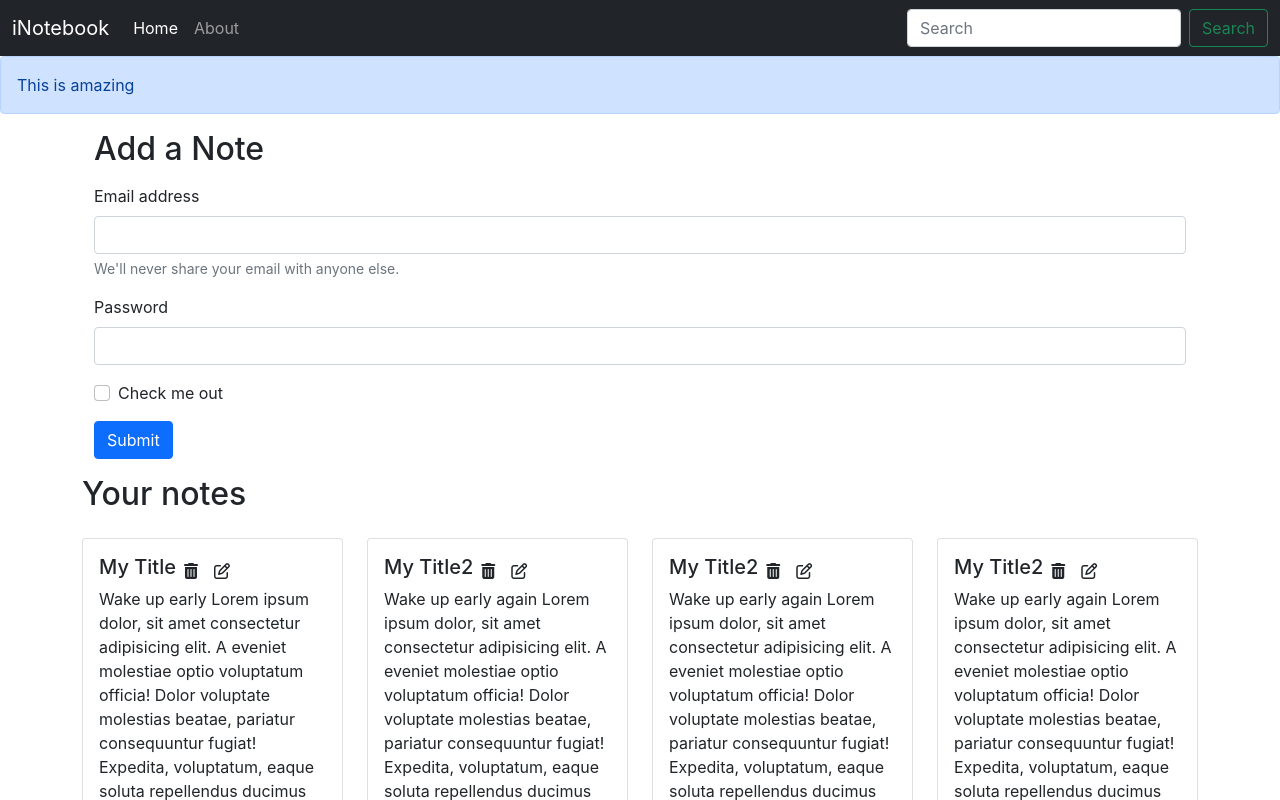
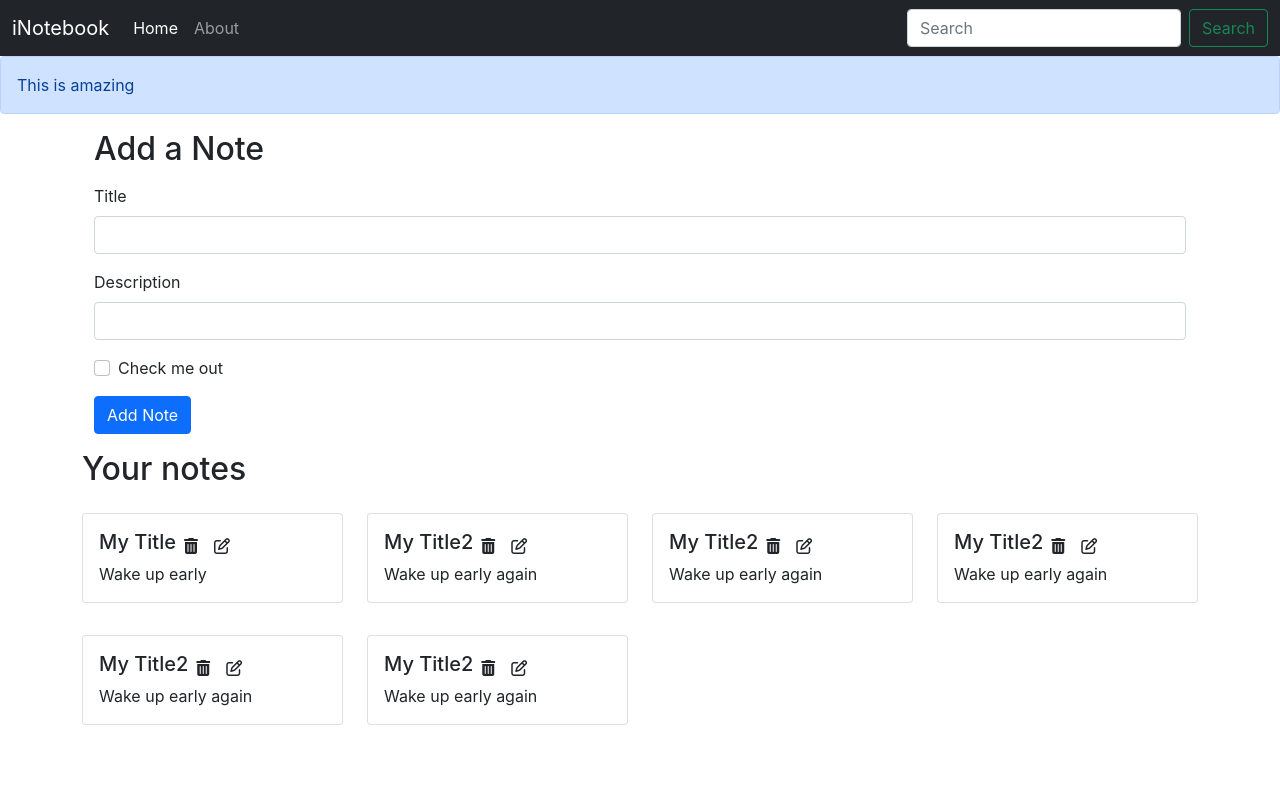
Before and after one commit to priyanshu938/MyNotebook, a React (Create React App) app: page / in a window 1280 px wide. Shown: the top 800 px of the page. Built offline with nearby package versions, Linux system fonts and the light colour scheme.

Commit message:
add note and edit note functionality added in frontend

```diff
--- /dev/null
+++ b/src/components/AddNote.js
@@ -0,0 +1,63 @@
+import React, { useContext, useState } from "react";
+import noteContext from "../context/notes/noteContext";
+
+const AddNote = () => {
+  const context = useContext(noteContext);
+  const { addNote } = context;
+
+  const [note, setNote] = useState({ title: "", description: "", tag: "default" });
+  const handleClick = (e) => {
+      e.preventDefault();
+    addNote(note.title,note.description,note.tag);
+  };
+  const onChange = (e) => {
+    setNote({ ...note, [e.target.name]: e.target.value });
+  };
+  return (
+    <div className="container my-3">
+      <h2>Add a Note</h2>
+      <form className="my-3">
+        <div className="mb-3">
+          <label htmlFor="title" className="form-label">
+            Title
+          </label>
+          <input
+            type="text"
+            className="form-control"
+            id="title"
+            name="title"
+            aria-describedby="emailHelp"
+            onChange={onChange}
+          />
+        </div>
+        <div className="mb-3">
+          <label htmlFor="description" className="form-label">
+            Description
+          </label>
+          <input
+            type="text"
+            className="form-control"
+            id="description"
+            name="description"
+            onChange={onChange}
+          />
+        </div>
+        <div className="mb-3 form-check">
+          <input
+            type="checkbox"
+            className="form-check-input"
+            id="exampleCheck1"
+          />
+          <label className="form-check-label" htmlFor="exampleCheck1">
+            Check me out
+          </label>
+        </div>
+        <button type="submit" className="btn btn-primary" onClick={handleClick}>
+          Add Note
+        </button>
+      </form>
+    </div>
+  );
+};
+
+export default AddNote;
--- a/src/components/Alert.js
+++ b/src/components/Alert.js
@@ -3,7 +3,7 @@
 export const Alert = ({ message }) => {
   return (
     <div>
-      <div class="alert alert-primary" role="alert">
+      <div className="alert alert-primary" role="alert">
         {message}
       </div>
     </div>
--- a/src/components/Home.js
+++ b/src/components/Home.js
@@ -1,50 +1,9 @@
 import React from "react";
 import Notes from "./Notes";
+
 export const Home = () => {
   return (
     <div>
-      <div className="container my-3">
-        <h2>Add a Note</h2>
-        <form className="my-3">
-          <div className="mb-3">
-            <label htmlFor="exampleInputEmail1" className="form-label">
-              Email address
-            </label>
-            <input
-              type="email"
-              className="form-control"
-              id="exampleInputEmail1"
-              aria-describedby="emailHelp"
-            />
-            <div id="emailHelp" className="form-text">
-              We'll never share your email with anyone else.
-            </div>
-          </div>
-          <div className="mb-3">
-            <label htmlFor="exampleInputPassword1" className="form-label">
-              Password
-            </label>
-            <input
-              type="password"
-              className="form-control"
-              id="exampleInputPassword1"
-            />
-          </div>
-          <div className="mb-3 form-check">
-            <input
-              type="checkbox"
-              className="form-check-input"
-              id="exampleCheck1"
-            />
-            <label className="form-check-label" htmlFor="exampleCheck1">
-              Check me out
-            </label>
-          </div>
-          <button type="submit" className="btn btn-primary">
-            Submit
-          </button>
-        </form>
-      </div>
       <Notes />
     </div>
   );
--- a/src/components/Navbar.js
+++ b/src/components/Navbar.js
@@ -1,11 +1,8 @@
-import React,{useEffect} from "react";
-import { Link,useLocation } from "react-router-dom";
+import React from "react";
+import { Link, useLocation } from "react-router-dom";
 
 const Navbar = () => {
   let location = useLocation();
-  useEffect(() => {
-    console.log(location.pathname)
-  }, [location]);
   return (
     <div>
       <nav className="navbar navbar-expand-lg navbar-dark bg-dark">
@@ -27,12 +24,23 @@
           <div className="collapse navbar-collapse" id="navbarSupportedContent">
             <ul className="navbar-nav me-auto mb-2 mb-lg-0">
               <li className="nav-item">
-                <Link className={`nav-link ${location.pathname==="/"? "active":""}`}aria-current="page" to="/">
+                <Link
+                  className={`nav-link ${
+                    location.pathname === "/" ? "active" : ""
+                  }`}
+                  aria-current="page"
+                  to="/"
+                >
                   Home
                 </Link>
               </li>
               <li className="nav-item">
-                <Link className={`nav-link ${location.pathname==="/about"? "active":""}`} to="/about">
+                <Link
+                  className={`nav-link ${
+                    location.pathname === "/about" ? "active" : ""
+                  }`}
+                  to="/about"
+                >
                   About
                 </Link>
               </li>
--- a/src/components/Noteitem.js
+++ b/src/components/Noteitem.js
@@ -1,21 +1,20 @@
-import React from "react";
-
-const Noteitem = ({ note }) => {
+import React, { useContext, useState } from "react";
+import noteContext from "../context/notes/noteContext";
+const Noteitem = (props) => {
+  const context = useContext(noteContext);
+const {deleteNote}=context;
+const {note}=props;
   return (
     <div className="col-md-3">
       <div className="card my-3">
         <div className="card-body">
           <div className="d-flex align-items-center">
             <h5 className="card-title">{note.title}</h5>
-            <i className="fa-solid fa-trash-alt mx-2"></i>
+            <i className="fa-solid fa-trash-alt mx-2" onClick={()=>{deleteNote(note._id)}}></i>
             <i className="far fa-edit mx-2"></i>
           </div>
           <p className="card-text">
-            {note.description} Lorem ipsum dolor, sit amet consectetur
-            adipisicing elit. A eveniet molestiae optio voluptatum officia!
-            Dolor voluptate molestias beatae, pariatur consequuntur fugiat!
-            Expedita, voluptatum, eaque soluta repellendus ducimus accusantium
-            reiciendis voluptatem, similique totam doloremque vel.
+            {note.description}
           </p>
         </div>
       </div>
--- a/src/components/Notes.js
+++ b/src/components/Notes.js
@@ -1,16 +1,20 @@
 import React, { useContext } from "react";
 import noteContext from "../context/notes/noteContext";
-import NoteItem from "./Noteitem"
+import AddNote from "./AddNote";
+import NoteItem from "./Noteitem";
 const Notes = () => {
   const context = useContext(noteContext);
-  const { notes, setNotes } = context;
+  const { notes } = context;
   return (
-    <div className="row my-3">
-      <h2>Your notes</h2>
-      {notes.map((note) => {
-        return<NoteItem key={note._id} note={note}/>;
-      })}
-    </div>
+    <>
+      <AddNote />
+      <div className="row my-3">
+        <h2>Your notes</h2>
+        {notes.map((note) => {
+          return <NoteItem key={note._id} note={note} />;
+        })}
+      </div>
+    </>
   );
 };
 
--- a/src/context/notes/NoteState.js
+++ b/src/context/notes/NoteState.js
@@ -1,69 +1,99 @@
-import NoteContext from "./noteContext"
-import { useState } from 'react';
+import NoteContext from "./noteContext";
+import { useState } from "react";
 
-const NoteState=(props)=>{
-    const notesInitial=[
+const NoteState = (props) => {
+  const notesInitial = [
     {
-          "_id": "6251bc154bacd3ff9647316d9",
-          "user": "6249ecf5e22a7ecb5e31eb03",
-          "title": "My Title",
-          "description": "Wake up early",
-          "tag": "personal",
-          "date": "2022-04-09T17:02:13.791Z",
-          "__v": 0
+      _id: "6251bc154bacd3ff9647316d9",
+      user: "6249ecf5e22a7ecb5e31eb03",
+      title: "My Title",
+      description: "Wake up early",
+      tag: "personal",
+      date: "2022-04-09T17:02:13.791Z",
+      __v: 0,
     },
     {
-          "_id": "6251bc204bacdff9447316db",
-          "user": "6249ecf5e22a7ecb5e31eb03",
-          "title": "My Title2",
-          "description": "Wake up early again",
-          "tag": "personal",
-          "date": "2022-04-09T17:02:24.280Z",
-          "__v": 0
+      _id: "6251bc204bacdff9447316db",
+      user: "6249ecf5e22a7ecb5e31eb03",
+      title: "My Title2",
+      description: "Wake up early again",
+      tag: "personal",
+      date: "2022-04-09T17:02:24.280Z",
+      __v: 0,
     },
 
     {
-          "_id": "6251bc204bacdff96473516db",
-          "user": "6249ecf5e22a7ecb5e31eb03",
-          "title": "My Title2",
-          "description": "Wake up early again",
-          "tag": "personal",
-          "date": "2022-04-09T17:02:24.280Z",
-          "__v": 0
+      _id: "6251bc204bacdff96473516db",
+      user: "6249ecf5e22a7ecb5e31eb03",
+      title: "My Title2",
+      description: "Wake up early again",
+      tag: "personal",
+      date: "2022-04-09T17:02:24.280Z",
+      __v: 0,
     },
     {
-          "_id": "6251bc204bacdff96747316db",
-          "user": "6249ecf5e22a7ecb5e31eb03",
-          "title": "My Title2",
-          "description": "Wake up early again",
-          "tag": "personal",
-          "date": "2022-04-09T17:02:24.280Z",
-          "__v": 0
+      _id: "6251bc204bacdff96747316db",
+      user: "6249ecf5e22a7ecb5e31eb03",
+      title: "My Title2",
+      description: "Wake up early again",
+      tag: "personal",
+      date: "2022-04-09T17:02:24.280Z",
+      __v: 0,
     },
     {
-          "_id": "6251bc204bacdff96472316db",
-          "user": "6249ecf5e22a7ecb5e31eb03",
-          "title": "My Title2",
-          "description": "Wake up early again",
-          "tag": "personal",
-          "date": "2022-04-09T17:02:24.280Z",
-          "__v": 0
+      _id: "6251bc204bacdff96472316db",
+      user: "6249ecf5e22a7ecb5e31eb03",
+      title: "My Title2",
+      description: "Wake up early again",
+      tag: "personal",
+      date: "2022-04-09T17:02:24.280Z",
+      __v: 0,
     },
     {
-          "_id": "6251bc204bacdff96473416db",
-          "user": "6249ecf5e22a7ecb5e31eb03",
-          "title": "My Title2",
-          "description": "Wake up early again",
-          "tag": "personal",
-          "date": "2022-04-09T17:02:24.280Z",
-          "__v": 0
-        }
-      ]
-      const [notes,setNotes]=useState(notesInitial)
-    return(
-        <NoteContext.Provider value={{notes,setNotes}}>
+      _id: "6251bc204bacdff96473416db",
+      user: "6249ecf5e22a7ecb5e31eb03",
+      title: "My Title2",
+      description: "Wake up early again",
+      tag: "personal",
+      date: "2022-04-09T17:02:24.280Z",
+      __v: 0,
+    },
+  ];
+  const [notes, setNotes] = useState(notesInitial);
+
+  //Add a note
+  const addNote = (title, description, tag) => {
+    //Todo API call
+    const note = {
+      _id: "6251bc204bacdff96473416db",
+      user: "6249ecf5e22a7ecb5e31eb03",
+      title: title,
+      description: description,
+      tag: tag,
+      date: "2022-04-09T17:02:24.280Z",
+      __v: 0,
+    };
+    setNotes(notes.concat(note));
+  };
+
+  //Delete a note
+  const deleteNote = (id) => {
+    //Todo API call
+    const newNotes = notes.filter((note) => {
+      return note._id !== id;
+    });
+    setNotes(newNotes);
+  };
+
+  //Edit a note
+  const editNote = (id, title, description, tag) => {};
+
+  return (
+    <NoteContext.Provider
+      value={{ notes, setNotes, addNote, deleteNote, editNote }}
+    >
       {props.children}
     </NoteContext.Provider>
-    )
-}
+  );
+};
 export default NoteState;
```
Lines whose indentation alone changed are shown as unchanged.
